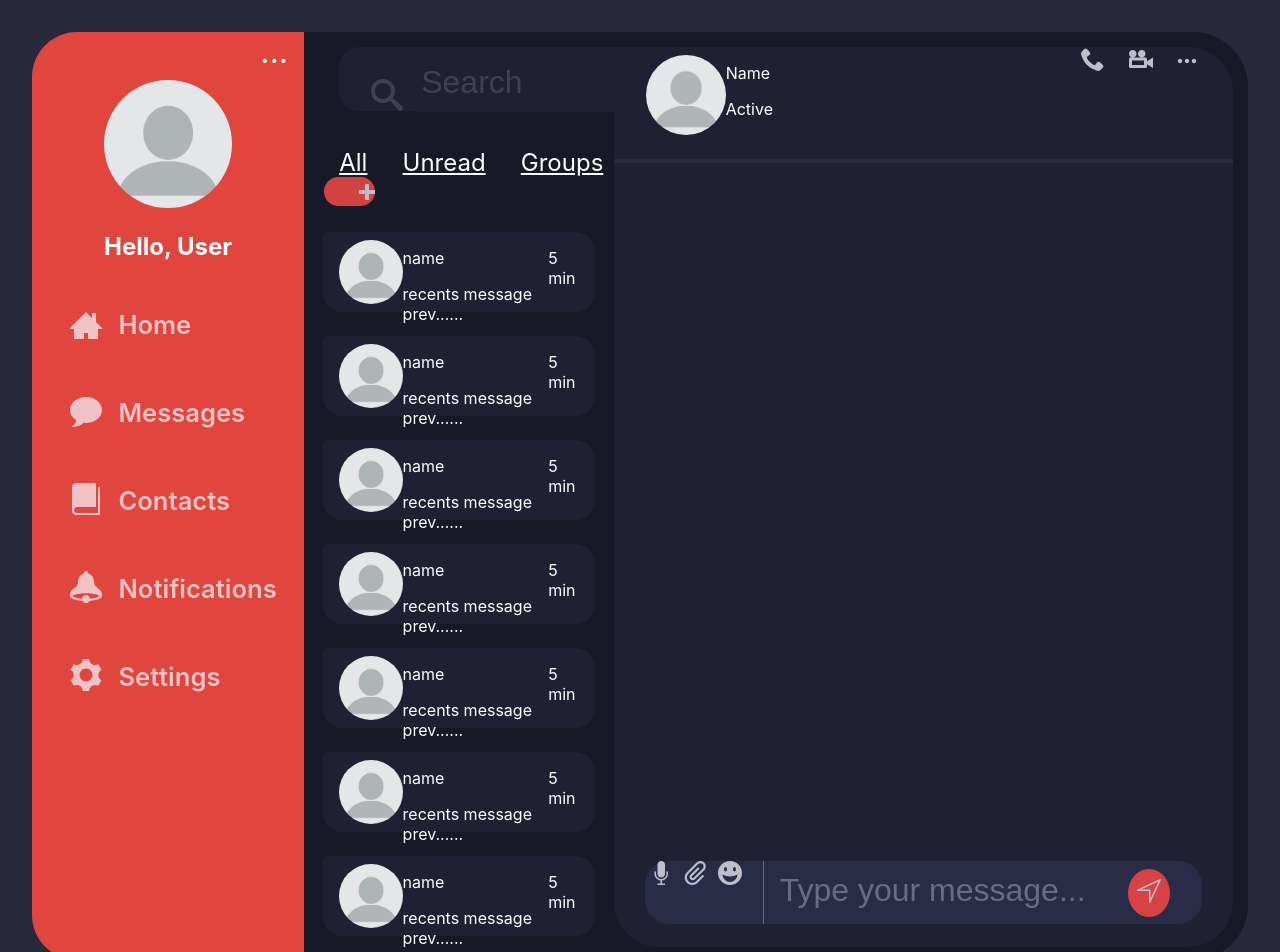
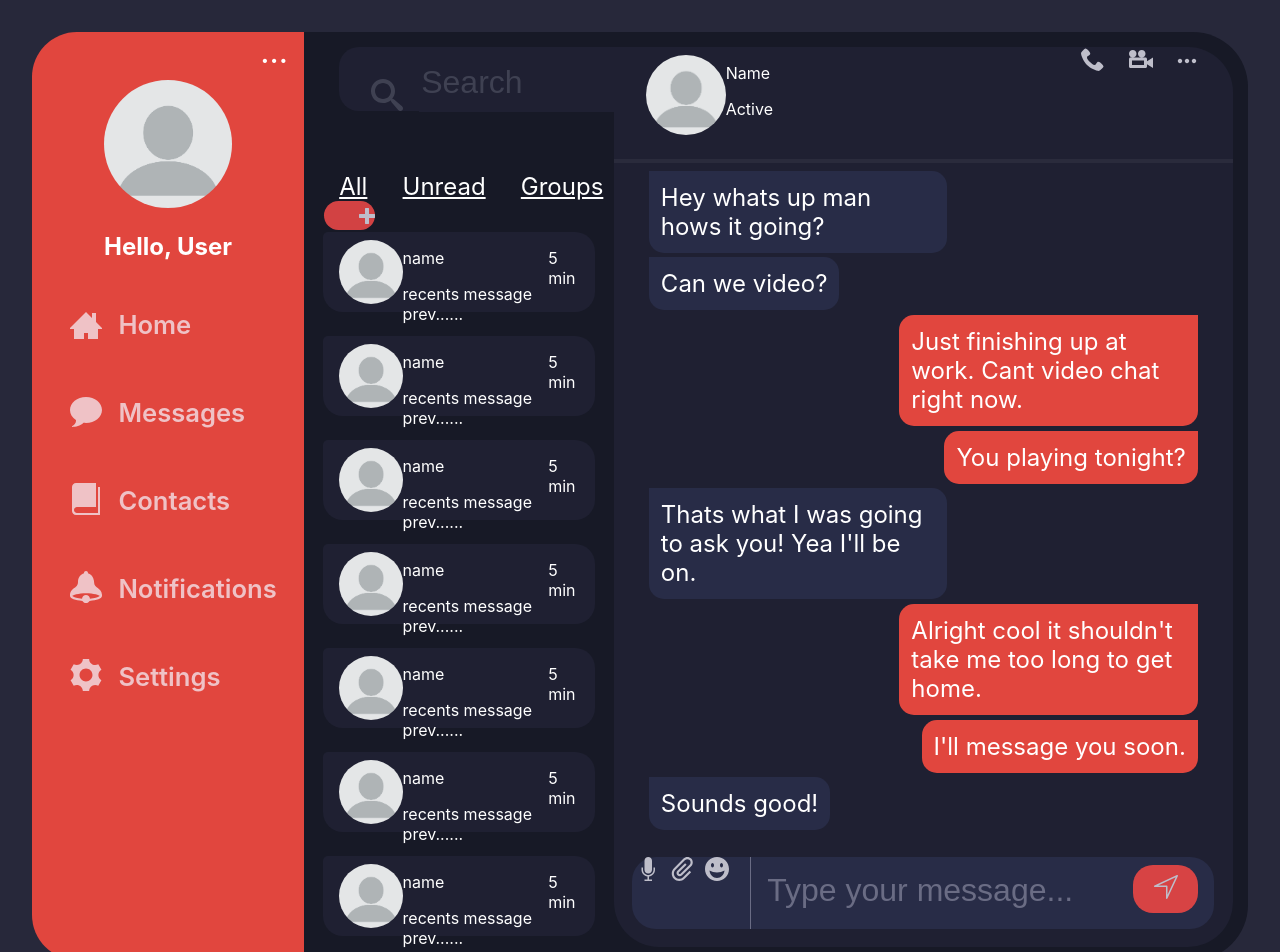
Before and after one commit to AdamPayne238/ciao-fe, a React (Create React App) app in the folder ciao-app/: page /features in a window 1280 px wide. Shown: the top 952 px of the page. Built offline with nearby package versions, Linux system fonts and the light colour scheme; sample sign-in values are in the browser's storage.

Commit message:
added chat conversation with styled word bubbles. still need to fix up svg icon positioning

```diff
--- a/ciao-app/src/components/app/sub/active-message/chatinput/ChatInput.scss
+++ b/ciao-app/src/components/app/sub/active-message/chatinput/ChatInput.scss
@@ -1,8 +1,8 @@
 .chat-input-container{
     // border: 2px solid blanchedalmond;
     background: #282C47;
-    height: 7%;
-    width: 90%;
+    height: 8%;
+    width: 94%;
     margin: auto;
     border-radius: 1.5rem;
     display: flex;
@@ -21,7 +21,7 @@
     }
 
     input{
-        width: 75%;
+        width: 80%;
         background: #282C47 ;
         border: #282C47;
         font-size: 1.6rem;
@@ -38,13 +38,13 @@
 
     button{
         margin-top: 0.5rem;
-        margin-right: 2rem;
+        margin-right: 1rem;
         text-align: center;
         height: 3rem;
-        width: 3rem;
+        width: 5rem;
         background: #D74344;
         border: #D74344;
-        border-radius: 60%;
+        border-radius: 20px;
         color: white;
         font-size: 1rem;
         cursor: pointer;
--- a/ciao-app/src/components/app/sub/active-message/conversation/Conversation.js
+++ b/ciao-app/src/components/app/sub/active-message/conversation/Conversation.js
@@ -4,10 +4,100 @@ import React from 'react'
 import './Conversation.scss'
 
 const Conversation = () => {
+
     return(
-        <div className="conversation-container">
 
-        </div>
+    <ul className="messages">
+
+    <div>
+    <li className="msg-wp">
+        <blockquote className="msg">
+        <p>Hey whats up man hows it going?</p>
+        </blockquote>
+    </li>
+    </div>
+
+    <li className="msg-wp">
+        <blockquote className="msg">
+        <p>Can we video?</p>
+        </blockquote>
+    </li>
+
+    <li className="msg-wp">
+        <blockquote className="msg owner">
+        <p>Just finishing up at work. Cant video chat right now.</p>
+        </blockquote>
+    </li>
+
+    <li className="msg-wp">
+        <blockquote className="msg owner">
+        <p>You playing tonight?</p>
+        </blockquote>
+    </li>
+
+    <li className="msg-wp">
+        <blockquote className="msg">
+        <p>Thats what I was going to ask you! Yea I'll be on.</p>
+        </blockquote>
+    </li>
+
+    <li className="msg-wp">
+        <blockquote className="msg owner">
+        <p>Alright cool it shouldn't take me too long to get home.</p>
+        </blockquote>
+    </li>
+
+    <li className="msg-wp">
+        <blockquote className="msg owner">
+        <p>I'll message you soon.</p>
+        </blockquote>
+    </li>
+
+    <li className="msg-wp">
+        <blockquote className="msg">
+        <p>Sounds good!</p>
+        </blockquote>
+    </li>
+
+    </ul>
+
+        // <div className="conversation-container">
+
+        // <ul>
+        //     <div className="user-one">
+        //         <p>Hey how's it going?</p>
+        //     </div>
+        // </ul>
+
+        //     <div className="user-one">
+        //     <p>Wanna play COD tonight?</p>
+        //     </div>
+
+        //     <div className="user-two">
+        //     <p>Yea I'm down. Just finishing up at work.</p>
+        //     </div>
+
+        //     <div className="user-one">
+        //     <p>Great! Hit me up when you get home</p>
+        //     </div>
+
+        //     <div className="user-two">
+        //     <p>Will do!</p>
+        //     </div>
+
+        //     <div className="user-two">
+        //     <p>Shouldn't be take too long to get home</p>
+        //     </div>
+
+        //     <div className="user-one">
+        //     <p>Sounds good!</p>
+        //     </div>
+
+
+
+
+
+        // </div>
     )
 }
 
--- a/ciao-app/src/components/app/sub/active-message/conversation/Conversation.scss
+++ b/ciao-app/src/components/app/sub/active-message/conversation/Conversation.scss
@@ -1,4 +1,41 @@
-.conversation-container{
-    // border: 2px solid lightsalmon;
-    height: 75%;
-}
+
+.messages {
+    max-height: 75%;
+    display: flex;
+    flex-direction: column;
+    justify-content: space-evenly;
+    margin-left: 2rem;
+    margin-right: 2rem;
+    margin-top: 0;
+    margin-bottom: 0;
+    box-sizing: border-box;
+    height: 80%;
+    padding: 0.2em;
+    overflow: hidden;
+    list-style: none;
+    p{
+        margin: 0;
+    }
+  }
+  .msg-wp {
+    overflow: auto; /* clearfix */
+    // padding: 0.8em;
+  }
+  .msg {
+    text-align: left;
+    border-radius: 0 15px 15px 15px;
+    background: #282C47;
+    padding: 0.5em;
+    margin: 0;
+    float: left;
+    max-width: 50%;
+    // box-shadow: 5px 5px 5px rgba(0,0,0,0.3);
+    font-size: 1.5rem;
+    color: white;
+  }
+  .owner {
+    float: right;
+    text-align: left;
+    background: #E1463E;
+    border-radius: 15px 0 15px 15px;
+  }
--- a/ciao-app/src/components/app/sub/messages/messagenav/MessageNav.scss
+++ b/ciao-app/src/components/app/sub/messages/messagenav/MessageNav.scss
@@ -12,6 +12,9 @@
             width: 1rem;
         }
 
+    }
+    nav{
+        padding-top: 1.5rem;
     }
     // button{
     //     margin-left: 20px;
```
